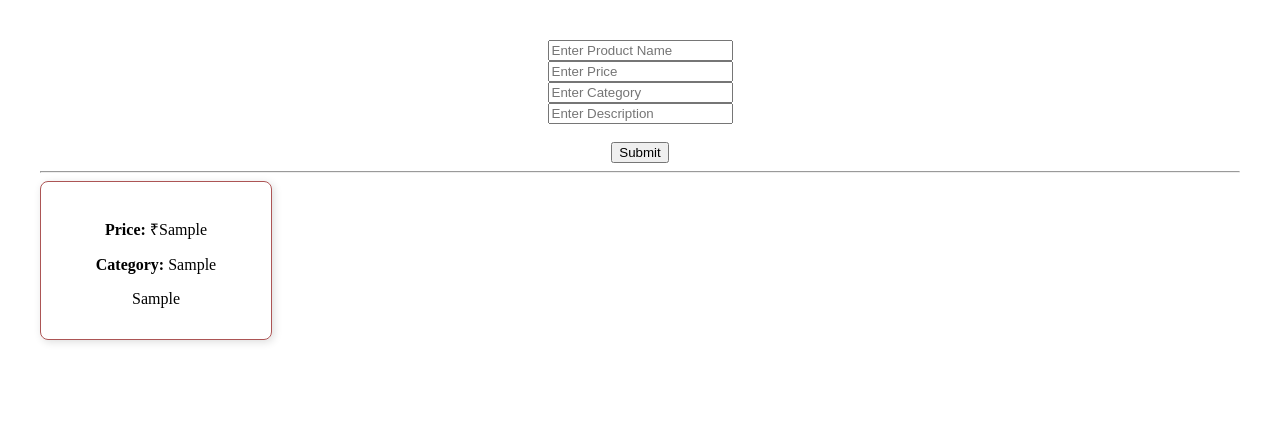
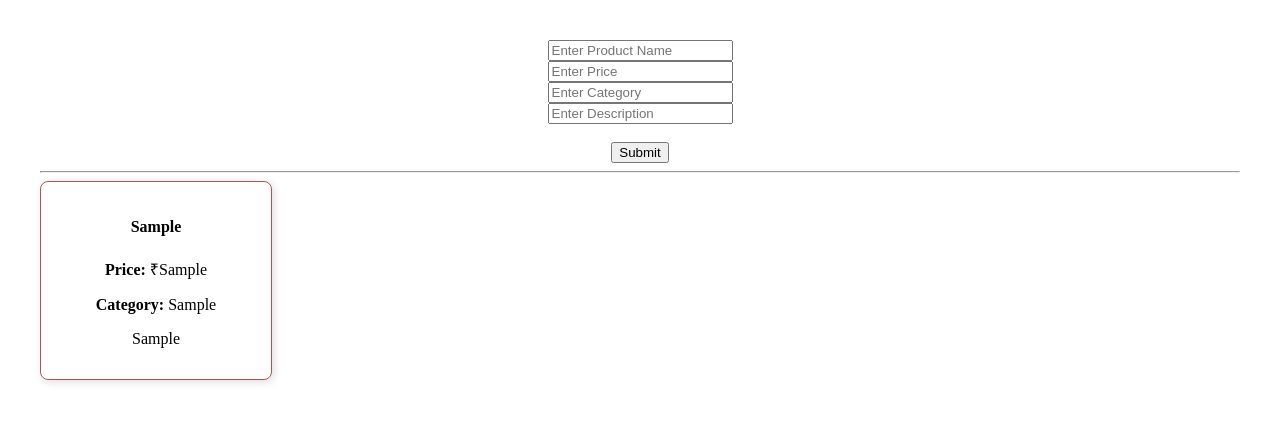
Before and after one commit to vijeth44-pro/fullstack-internship, a React (Vite) app in the folder React/project/: page / in a window 1280 px wide. Both pictures are taken after typing "Sample", "Sample", "Sample", "Sample" into the empty fields and a click on the button "Submit". Shown: the top 422 px of the page. Built offline with nearby package versions, Linux system fonts and the light colour scheme.

Commit message:
fix: update product display to use correct property name in TaskCard component

```diff
--- a/React/project/src/pages/taskcard.jsx
+++ b/React/project/src/pages/taskcard.jsx
@@ -87,7 +87,7 @@ export default function taskcard() {
               boxShadow: "2px 2px 8px #ddd"
             }}
           >
-            <h4>{item.product}</h4>
+            <h4>{item.name}</h4>
             <p><b>Price:</b> ₹{item.price}</p>
             <p><b>Category:</b> {item.category}</p>
             <p>{item.description}</p>
```
